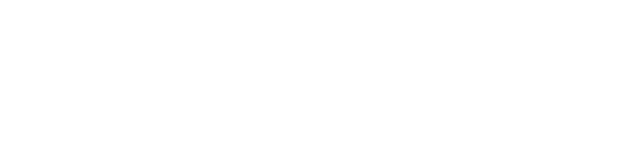
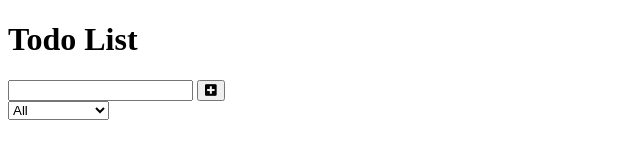
Before and after one commit to saeedjoulaei/ToDoList-project, a plain HTML site: page index.html in a window 1280 px wide. Shown: the whole page, without its empty margins (0-640 px from the left). Drawn offline with Linux system fonts and the light colour scheme.

Commit message:
htm markup added

```diff
--- a/index.html
+++ b/index.html
@@ -18,6 +18,26 @@
     <link rel="stylesheet" href="./style.css" />
   </head>
   <body>
+    <header>
+      <h1>Todo List</h1>
+    </header>
+    <form>
+      <input type="text" class="todo-input" />
+      <button class="todo-button" type="submit">
+        <i class="fas fa-plus-square"></i>
+      </button>
+      <div class="select">
+        <select name="todos" class="filter-todo">
+          <option value="all">All</option>
+          <option value="completed">Completed</option>
+          <option value="uncompleted">Uncompleted</option>
+        </select>
+      </div>
+    </form>
+    <div class="todo-container">
+      <ul class="todo-list"></ul>
+    </div>
+
     <script src="/script.js"></script>
   </body>
 </html>
```
